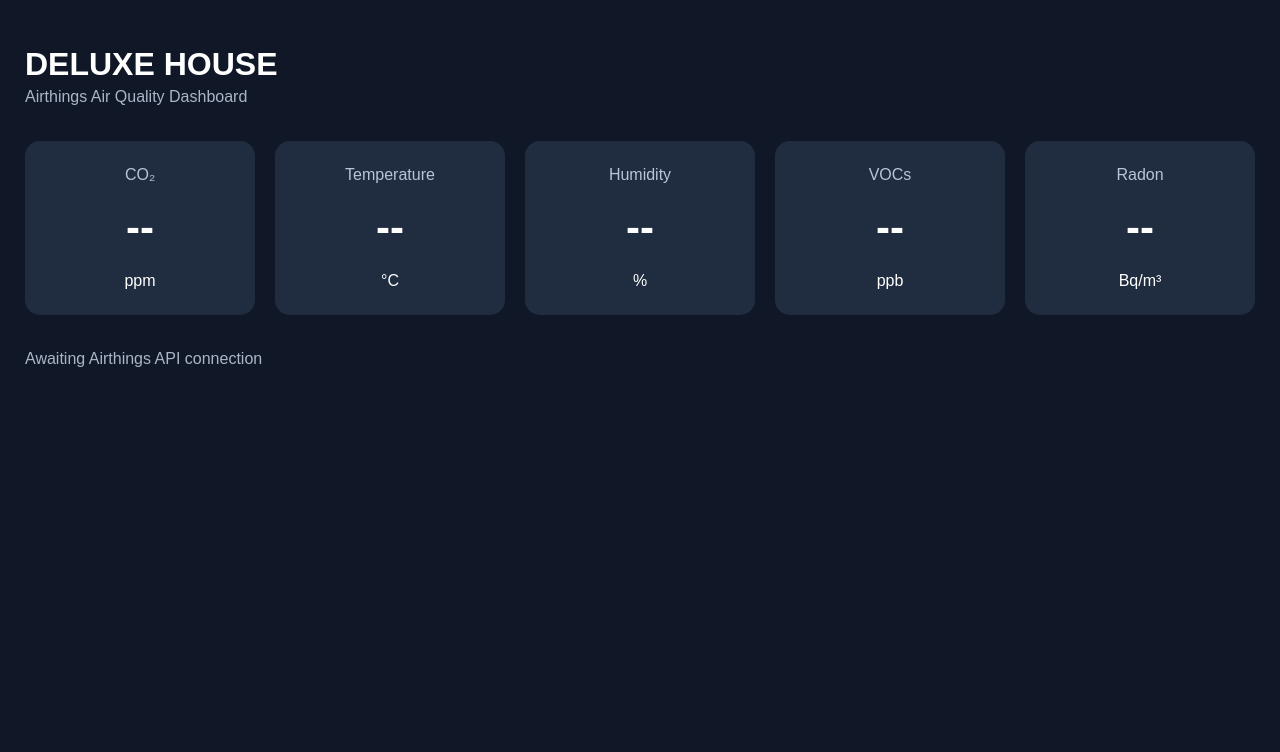
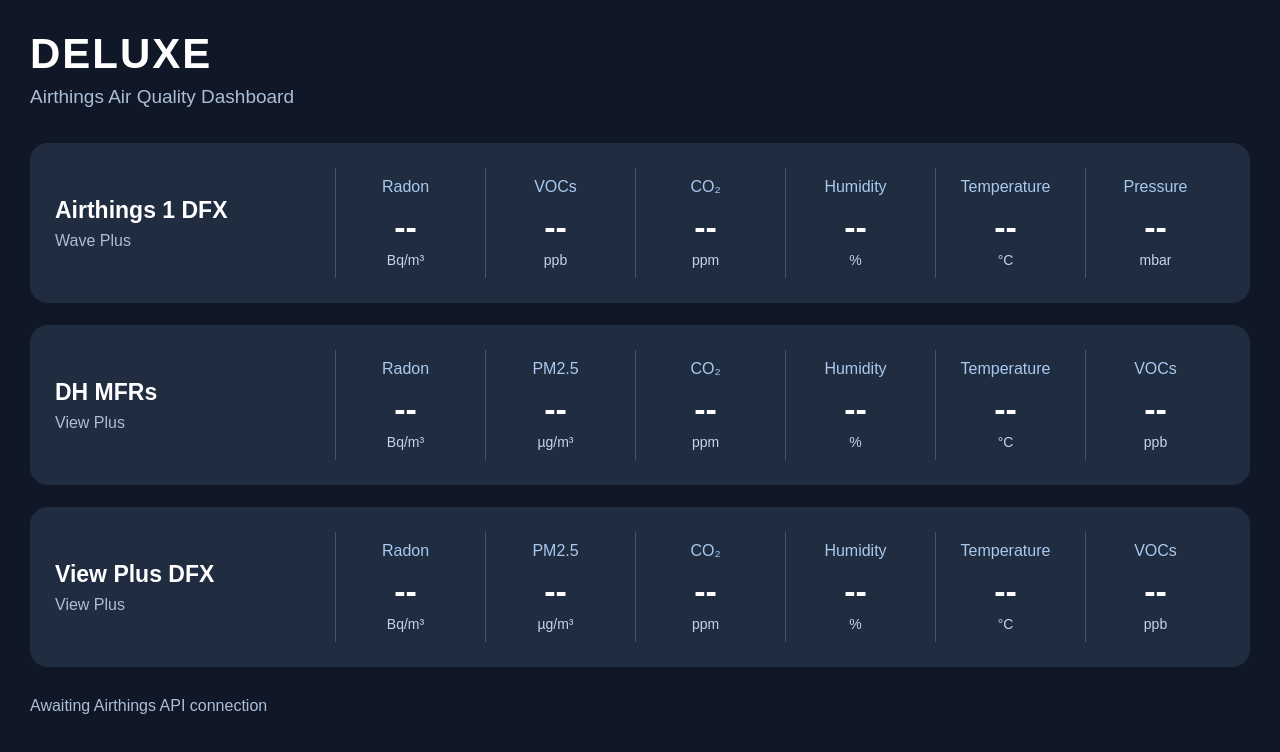
Before and after one commit to stevengray1633-cmd/-airthings-dashboard, a plain HTML site: page index.html in a window 1280 px wide. Drawn offline with Linux system fonts and the light colour scheme.

Commit message:
Update index.html

```diff
--- a/index.html
+++ b/index.html
@@ -4,75 +4,186 @@
 <head>
 <meta charset="UTF-8">
 <meta name="viewport" content="width=device-width, initial-scale=1">
-<title>Deluxe House | Airthings Dashboard</title>
+<meta http-equiv="refresh" content="300">
+<title>DELUXE | Airthings Dashboard</title>
 <style>
+* { box-sizing: border-box; }
 body {
   margin: 0;
+  padding: 30px;
   background: #101827;
   color: white;
   font-family: Arial, sans-serif;
+}
+h1 {
+  font-size: 42px;
+  margin: 0;
+  letter-spacing: 2px;
+}
+.subtitle {
+  color: #aabed8;
+  margin: 8px 0 35px;
+  font-size: 19px;
+}
+.device {
+  background: #202d40;
+  border-radius: 18px;
   padding: 25px;
+  margin-bottom: 22px;
+  display: grid;
+  grid-template-columns: 260px 1fr;
+  align-items: center;
+  gap: 20px;
 }
-h1 { margin-bottom: 5px; }
-.subtitle { color: #aab6c8; }
-.grid {
+.name {
+  font-size: 23px;
+  font-weight: bold;
+}
+.type {
+  color: #aabed8;
+  margin-top: 8px;
+}
+.readings {
   display: grid;
-  grid-template-columns: repeat(auto-fit, minmax(210px, 1fr));
-  gap: 20px;
-  margin-top: 35px;
+  grid-template-columns: repeat(6, 1fr);
+  gap: 10px;
 }
-.card {
-  background: #202d40;
-  border-radius: 15px;
-  padding: 25px;
+.metric {
   text-align: center;
+  border-left: 1px solid #46546a;
+  padding: 10px 5px;
+}
+.label {
+  color: #a9c9ee;
+  font-size: 16px;
 }
 .value {
-  font-size: 42px;
+  font-size: 34px;
   font-weight: bold;
-  margin: 20px 0;
+  margin: 12px 0 5px;
 }
-.label { color: #b8c5d8; }
-footer {
-  margin-top: 35px;
-  color: #aab6c8;
+.unit {
+  color: #c6d4e7;
+  font-size: 14px;
+}
+.status {
+  color: #aabed8;
+  margin-top: 30px;
+}
+@media(max-width: 1000px) {
+  .device { grid-template-columns: 1fr; }
+  .readings {
+    grid-template-columns: repeat(3, 1fr);
+  }
+}
+@media(max-width: 500px) {
+  .readings {
+    grid-template-columns: repeat(2, 1fr);
+  }
 }
 </style>
 </head>
 <body>
-<h1>DELUXE HOUSE</h1>
-<div class="subtitle">Airthings Air Quality Dashboard</div>
 
-<div class="grid">
-  <div class="card">
-    <div class="label">CO₂</div>
-    <div class="value" id="co2">--</div>
-    <div>ppm</div>
-  </div>
-  <div class="card">
-    <div class="label">Temperature</div>
-    <div class="value" id="temperature">--</div>
-    <div>°C</div>
-  </div>
-  <div class="card">
-    <div class="label">Humidity</div>
-    <div class="value" id="humidity">--</div>
-    <div>%</div>
-  </div>
-  <div class="card">
-    <div class="label">VOCs</div>
-    <div class="value" id="voc">--</div>
-    <div>ppb</div>
-  </div>
-  <div class="card">
-    <div class="label">Radon</div>
-    <div class="value" id="radon">--</div>
-    <div>Bq/m³</div>
-  </div>
+<h1>DELUXE</h1>
+<div class="subtitle">
+Airthings Air Quality Dashboard
 </div>
 
-<footer id="status">
-  Awaiting Airthings API connection
-</footer>
+<div id="devices"></div>
+
+<div class="status" id="status">
+Awaiting Airthings API connection
+</div>
+
+<script>
+const devices = [
+  {
+    id: "2930125849",
+    name: "Airthings 1 DFX",
+    type: "Wave Plus",
+    metrics: [
+      ["Radon", "radon", "Bq/m³"],
+      ["VOCs", "voc", "ppb"],
+      ["CO₂", "co2", "ppm"],
+      ["Humidity", "humidity", "%"],
+      ["Temperature", "temperature", "°C"],
+      ["Pressure", "pressure", "mbar"]
+    ]
+  },
+  {
+    id: "2960180535",
+    name: "DH MFRs",
+    type: "View Plus",
+    metrics: [
+      ["Radon", "radon", "Bq/m³"],
+      ["PM2.5", "pm25", "µg/m³"],
+      ["CO₂", "co2", "ppm"],
+      ["Humidity", "humidity", "%"],
+      ["Temperature", "temperature", "°C"],
+      ["VOCs", "voc", "ppb"]
+    ]
+  },
+  {
+    id: "2960194763",
+    name: "View Plus DFX",
+    type: "View Plus",
+    metrics: [
+      ["Radon", "radon", "Bq/m³"],
+      ["PM2.5", "pm25", "µg/m³"],
+      ["CO₂", "co2", "ppm"],
+      ["Humidity", "humidity", "%"],
+      ["Temperature", "temperature", "°C"],
+      ["VOCs", "voc", "ppb"]
+    ]
+  }
+];
+
+const container = document.getElementById("devices");
+
+devices.forEach(device => {
+  const section = document.createElement("section");
+  section.className = "device";
+
+  const info = document.createElement("div");
+  const name = document.createElement("div");
+  name.className = "name";
+  name.textContent = device.name;
+
+  const type = document.createElement("div");
+  type.className = "type";
+  type.textContent = device.type;
+
+  info.append(name, type);
+
+  const readings = document.createElement("div");
+  readings.className = "readings";
+
+  device.metrics.forEach(([label, key, unit]) => {
+    const metric = document.createElement("div");
+    metric.className = "metric";
+
+    const labelEl = document.createElement("div");
+    labelEl.className = "label";
+    labelEl.textContent = label;
+
+    const valueEl = document.createElement("div");
+    valueEl.className = "value";
+    valueEl.id = "d" + device.id + "-" + key;
+    valueEl.textContent = "--";
+
+    const unitEl = document.createElement("div");
+    unitEl.className = "unit";
+    unitEl.textContent = unit;
+
+    metric.append(labelEl, valueEl, unitEl);
+    readings.appendChild(metric);
+  });
+
+  section.append(info, readings);
+  container.appendChild(section);
+});
+</script>
+
 </body>
 </html>
```
